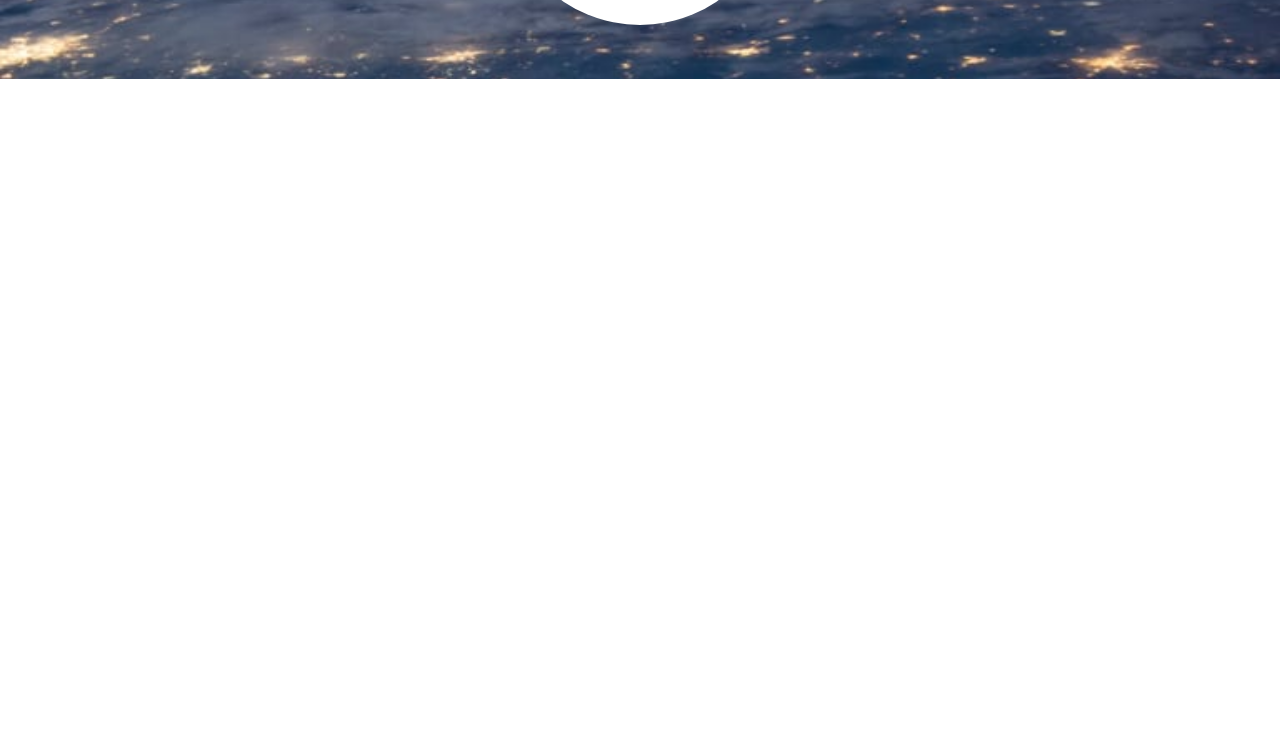
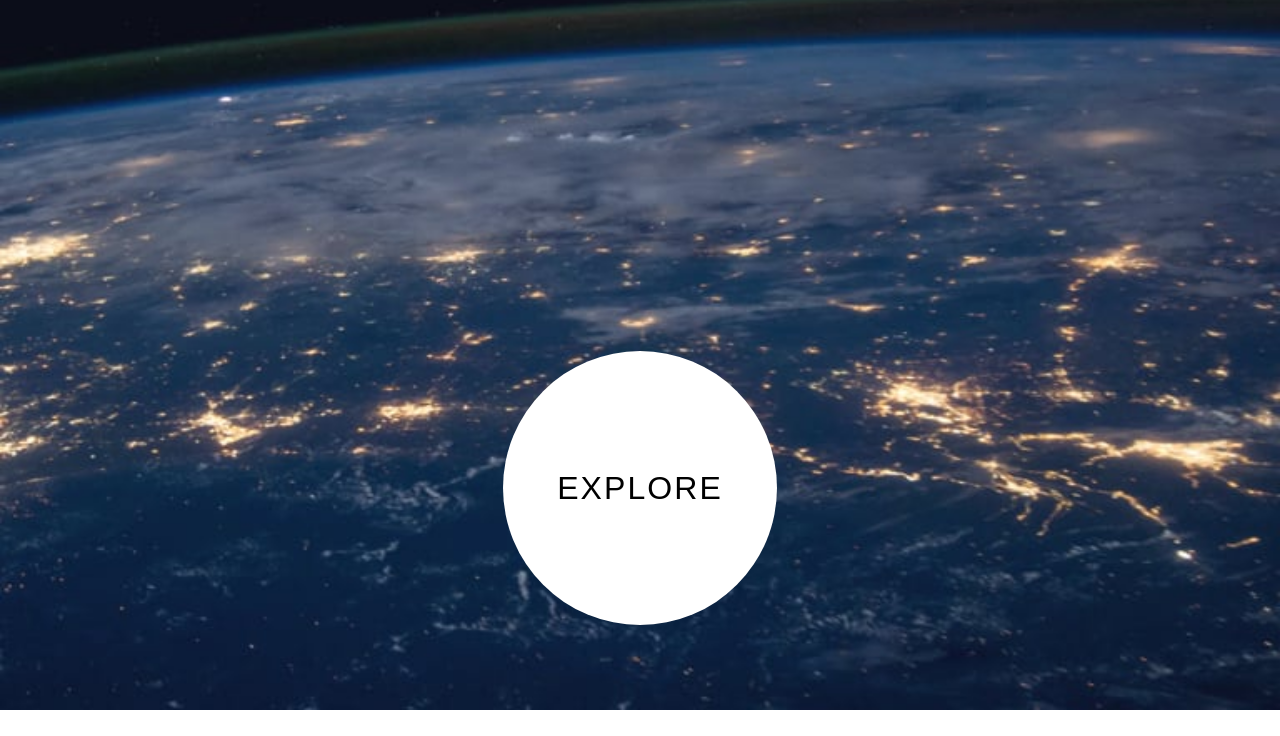
Before and after one commit to aswinbhaskaran/Space-tourism, a plain HTML site: page pages/home/index.html in a window 1280 px wide. Shown: the part 743-1479 px from the top of the page. Before the commit the page ends 822 px from the top, so only its background shows below. Drawn offline with nearby package versions, Linux system fonts and the light colour scheme; a web font is replaced by a local one.

Commit message:
Update home.css

```diff
--- a/pages/home/home.css
+++ b/pages/home/home.css
@@ -189,7 +189,7 @@
 	}
 	html, body
 	{
-		height:100%
+		height:150%
 	}
 	body
 	{
```
